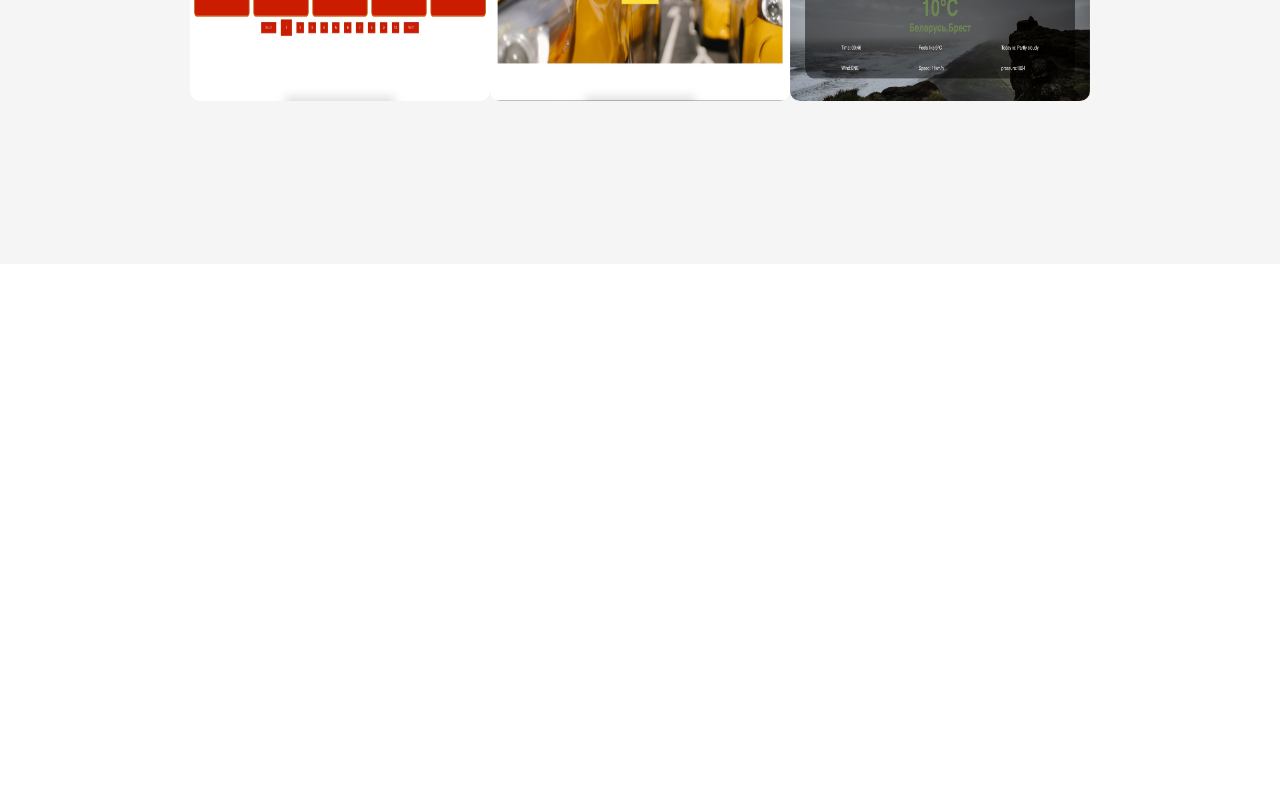
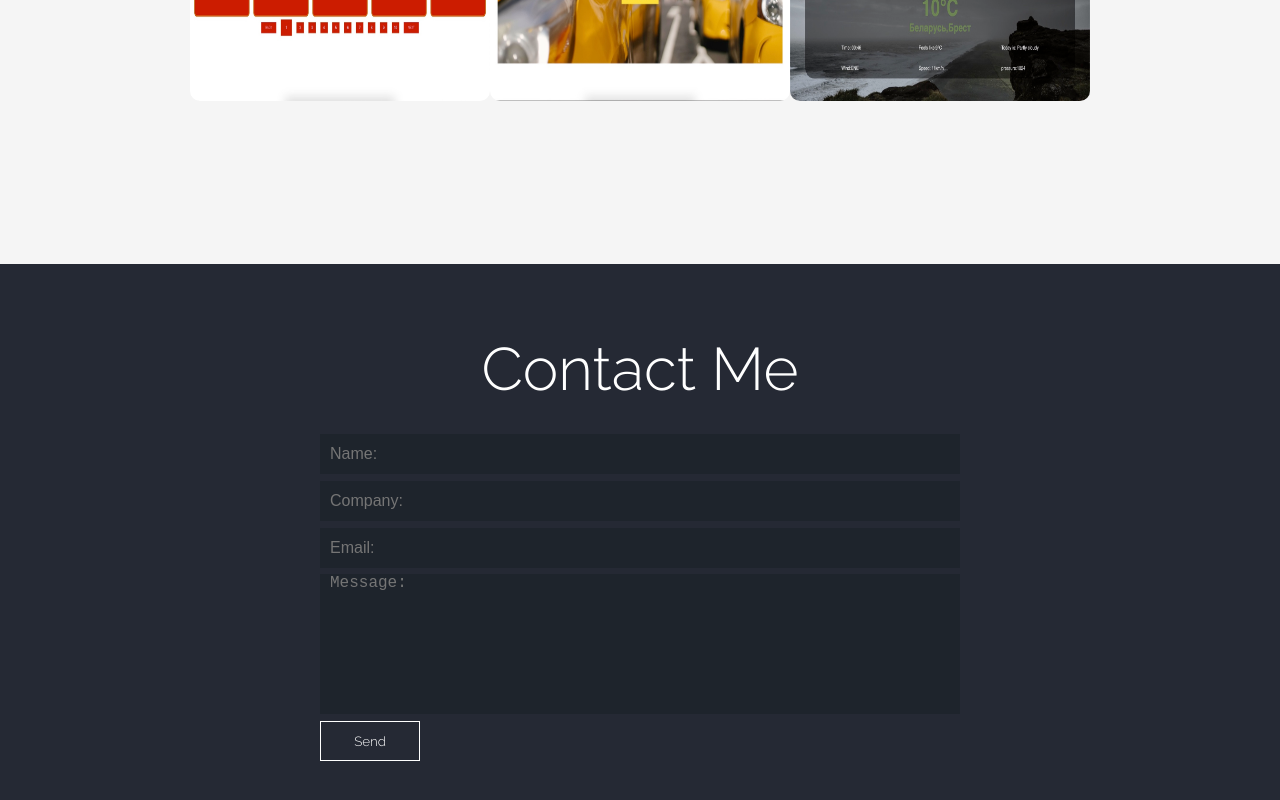
Before and after one commit to AntonParkhimovich/portfolio, a React (Create React App) app in the folder portfolio/: page / in a window 1280 px wide. Shown: the part 1726-2526 px from the top of the page. Before the commit the page ends 1990 px from the top, so only its background shows below. Built offline with nearby package versions, Linux system fonts and the light colour scheme.

Commit message:
feat: add form section

```diff
--- a/portfolio/package.json
+++ b/portfolio/package.json
@@ -9,6 +9,7 @@
     "node-sass": "^6.0.1",
     "react": "^17.0.2",
     "react-dom": "^17.0.2",
+    "react-hook-form": "^7.16.1",
     "react-router-dom": "^5.3.0",
     "react-scripts": "4.0.3",
     "sass-loader": "^12.1.0",
--- a/portfolio/src/App.js
+++ b/portfolio/src/App.js
@@ -11,20 +11,20 @@ import LanguageContext from './contextLanguage';
 import { HelloSection } from './components/HelloSection';
 import { About } from './components/About';
 import { Portfolio } from './components/Portfolio';
+import { ContactMe } from './components/ContactMe';
 
 function App() {
   const [language, setLanguage]= useState('en')
   return (
-
     <Router>
     <LanguageContext.Provider value={[languagePack[language], setLanguage]}>
       <Header/>
       <HelloSection/>
       <About/>
       <Portfolio/>
+      <ContactMe/>
    </LanguageContext.Provider>
    </Router>
-
   );
 }
 
--- /dev/null
+++ b/portfolio/src/components/ContactMe.js
@@ -0,0 +1,14 @@
+import LanguageContext from "../contextLanguage";
+import { useContext } from 'react';
+import { Form } from "./Form";
+export const ContactMe =()=>{
+    const [language] = useContext(LanguageContext)
+
+    return(
+        <section className={'contact-me'}>
+            <h2 className={'contact-me__title'}>{language.contactMe.title}</h2>
+            <Form/>
+        </section>
+
+    )
+}
--- /dev/null
+++ b/portfolio/src/components/Form.js
@@ -0,0 +1,19 @@
+import { useForm } from 'react-hook-form'
+import LanguageContext from "../contextLanguage";
+import { useContext } from 'react';
+export const Form =()=>{
+      const { register, handleSubmit } = useForm()
+      const [language] = useContext(LanguageContext)
+      const onSubmit = data => console.log(data);
+
+    return(
+             <form onSubmit = {handleSubmit(onSubmit)} className={'contact-me__form'}>
+                <input className={'form-item'} {... register('Имя')} placeholder={language.contactMe.form.name}/>
+                <input className={'form-item'} {... register('Компания')}placeholder={language.contactMe.form.company}/>
+                <input className={'form-item'} {... register('Почта')}placeholder={language.contactMe.form.email}/>
+                <textarea  className={'textarea'}{... register('Сообщение')}placeholder={language.contactMe.form.message} />
+                <input className={'submit-button'} type='submit' value={language.contactMe.form.submit}/>
+            </form>
+
+    )
+}
--- a/portfolio/src/components/Portfolio.js
+++ b/portfolio/src/components/Portfolio.js
@@ -9,7 +9,6 @@ import { PortfolioNavigation } from "./PortfolioNacigation";
 export const Portfolio =()=>{
     const [language] = useContext(LanguageContext)
     let [itemFilter, setItemFilter]= useState('all')
-    const [active, setActive]= useState(false)
     return(
         <div className={'portfolio'}>
             <h2 className={'portfolio-title'}>{language.portfolio.title}</h2>
--- a/portfolio/src/languagePack.js
+++ b/portfolio/src/languagePack.js
@@ -27,6 +27,16 @@ export let languagePack={
             taxi:{
                 title:"Лэндинг для подключения к Яндекс такси",
                 description:"Лэндинг с возможностью расчета прибыли при работе с данным автопарком, и формой обратной связи, отправляющей данные в Телеграмм при помощи API телеграмма"
+            }
+        },
+        contactMe:{
+            title: 'Свяжитесь со мной',
+            form:{
+                name: 'Имя:',
+                email:'Почта:',
+                company:'Компания:',
+                message:'Cooбщение:',
+                submit:'Отправить'
             }
         }
     },
@@ -59,6 +69,17 @@ export let languagePack={
                 title: "Landing page for connecting to Yandex taxi",
                 description: "Landing page with the ability to calculate profit when working with this fleet, and a feedback form that sends data to Telegram using the Telegram API"
             }
+        },
+        contactMe:{
+            title: 'Contact Me',
+            form:{
+                name: 'Name:',
+                email:'Email:',
+                company:'Company:',
+                message:'Message:',
+                submit:'Send'
+            }
         }
+
     }
 }
--- /dev/null
+++ b/portfolio/src/styles/components/_contactMe.scss
@@ -0,0 +1,52 @@
+.contact-me{
+    display: flex;
+    flex-direction: column;
+    align-items: center;
+    background-color: #252934;
+    height: 594px;
+    padding-top: 70px;
+    font-family: $font-family;
+    &__title{
+        color:white;
+        font-size: 60px;
+        font-weight: 300;
+        margin-bottom: 30px;
+    }
+
+    &__form{
+        display: flex;
+        flex-direction: column;
+        width: 50vw;
+        height: 327px;
+        justify-content: space-between;
+    }
+
+}
+.form-item{
+    height: 40px;
+    border: none;
+    background-color: #1e242c;
+    outline: none;
+    padding: 0 10px;
+    color: white;
+    font-size: 16px;
+}
+.textarea{
+    resize: none;
+    border: none;
+    background-color: #1e242c;
+    height: 140px;
+    padding: 0 10px;
+    outline: none;
+    color: white;
+    font-size: 16px;
+}
+.submit-button{
+    width: 100px;
+    height: 40px;
+    font-family: $font-family;
+    background: transparent;
+    color: white;
+    border: 1px solid white;
+    cursor: pointer;
+}
--- a/portfolio/src/styles/components/_portfolio.scss
+++ b/portfolio/src/styles/components/_portfolio.scss
@@ -21,6 +21,7 @@
         color:black;
         padding: 0 10px;
         text-transform: uppercase;
+        cursor: pointer;
     }
 }
 .active-item{
@@ -50,7 +51,6 @@
     flex-direction: column;
     align-items: center;
     justify-content: space-around;
-
   }
 
   .back_side {
--- a/portfolio/src/styles/main.scss
+++ b/portfolio/src/styles/main.scss
@@ -3,3 +3,4 @@
 @import "components/helloSection";
 @import "components/about";
 @import "components/portfolio";
+@import "components/contactMe";
```
Also changed, not shown: 1 other file (tests, documents, lock files or other folders).
